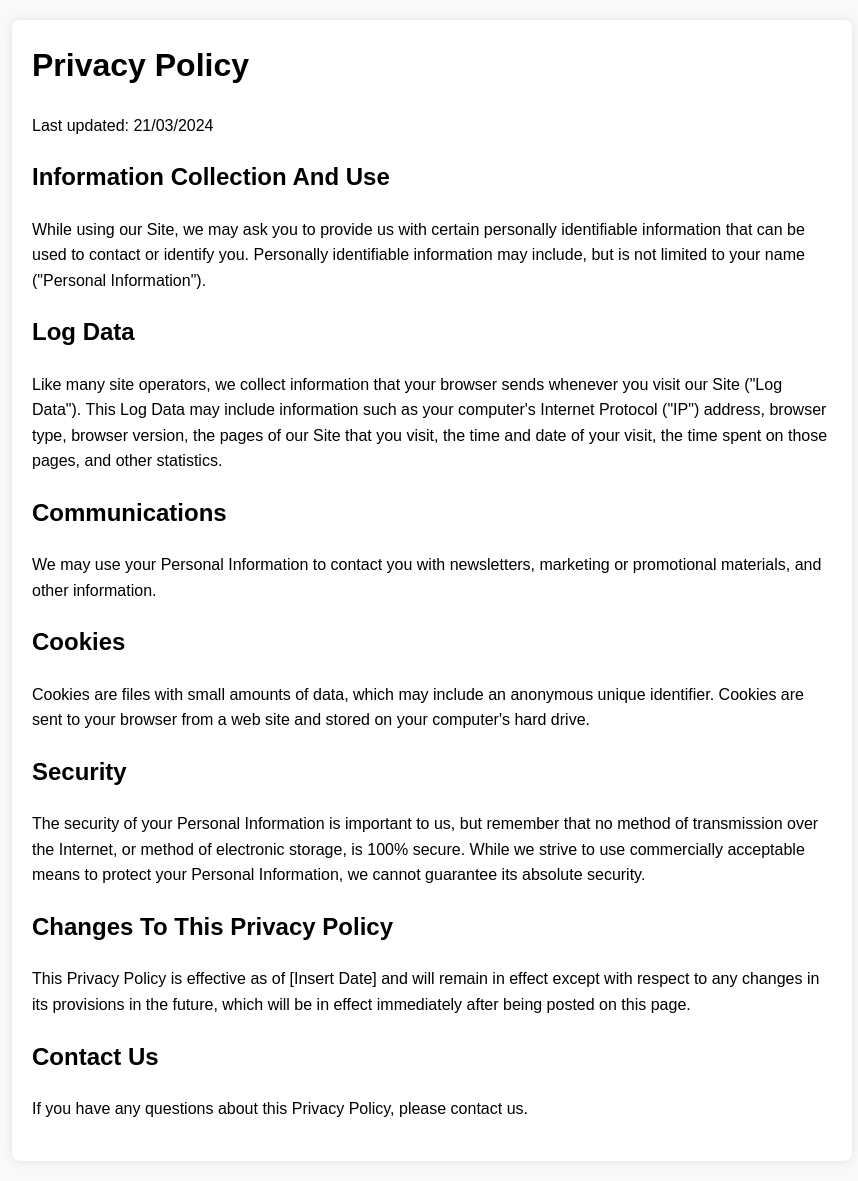
After one commit to SharonChiru/FINAL-PLP-PROJECT, a Django app: template events/templates/events/privacy_policy.html in a window 1280 px wide. The commit adds this page. Shown: the whole page, without its empty margins (208-1066 px from the left). Run offline with Django 3.2, Linux system fonts and the light colour scheme; the template is opened without the code that fills it, so the values that code supplies are empty.

Commit message:
working on about, privacy policy and contact page

```diff
--- /dev/null
+++ b/events/templates/events/privacy_policy.html
@@ -0,0 +1,78 @@
+<!DOCTYPE html>
+<html lang="en">
+<head>
+    <meta charset="UTF-8">
+    <meta name="viewport" content="width=device-width, initial-scale=1.0">
+    <title>Privacy Policy - ServiceConnect Hub</title>
+    <style>
+        body {
+            font-family: Arial, sans-serif;
+            line-height: 1.6;
+            margin: 0;
+            padding: 0;
+            background-color: #f9f9f9;
+        }
+        .container {
+            max-width: 800px;
+            margin: 20px auto;
+            padding: 20px;
+            background-color: #fff;
+            border-radius: 8px;
+            box-shadow: 0 0 10px rgba(0, 0, 0, 0.1);
+        }
+        h1 {
+            margin-top: 0;
+        }
+        h2 {
+            margin-top: 20px;
+        }
+        p {
+            margin-bottom: 20px;
+        }
+    </style>
+</head>
+<body>
+    <div class="container">
+        <h1>Privacy Policy</h1>
+
+        <p>Last updated: 21/03/2024</p>
+
+        <h2>Information Collection And Use</h2>
+        <p>
+            While using our Site, we may ask you to provide us with certain personally identifiable information that can be used to contact or identify you. Personally identifiable information may include, but is not limited to your name ("Personal Information").
+        </p>
+
+        <h2>Log Data</h2>
+        <p>
+            Like many site operators, we collect information that your browser sends whenever you visit our Site ("Log Data"). This Log Data may include information such as your computer's Internet Protocol ("IP") address, browser type, browser version, the pages of our Site that you visit, the time and date of your visit, the time spent on those pages, and other statistics.
+        </p>
+
+        <h2>Communications</h2>
+        <p>
+            We may use your Personal Information to contact you with newsletters, marketing or promotional materials, and other information.
+        </p>
+
+        <h2>Cookies</h2>
+        <p>
+            Cookies are files with small amounts of data, which may include an anonymous unique identifier. Cookies are sent to your browser from a web site and stored on your computer's hard drive.
+        </p>
+        <!-- Add more subheadings and content as needed -->
+
+        <h2>Security</h2>
+        <p>
+            The security of your Personal Information is important to us, but remember that no method of transmission over the Internet, or method of electronic storage, is 100% secure. While we strive to use commercially acceptable means to protect your Personal Information, we cannot guarantee its absolute security.
+        </p>
+
+        <h2>Changes To This Privacy Policy</h2>
+        <p>
+            This Privacy Policy is effective as of [Insert Date] and will remain in effect except with respect to any changes in its provisions in the future, which will be in effect immediately after being posted on this page.
+        </p>
+        <!-- Add more subheadings and content as needed -->
+
+        <h2>Contact Us</h2>
+        <p>
+            If you have any questions about this Privacy Policy, please contact us.
+        </p>
+    </div>
+</body>
+</html>
```
Also changed, not shown: events/templates/events/about.html (renamed from events/templates/events/our_values.html, +26 -8 lines), events/templates/events/home.html (+7 -6 lines), events/templates/events/our_mission.html (deleted, +0 -17 lines), events/templates/events/our_team.html (deleted, +0 -13 lines), events/templates/events/our_vision.html (deleted, +0 -15 lines), events/templates/events/who_we_are.html (deleted, +0 -20 lines), events/urls.py (+4 -7 lines), events/views.py (+5 -12 lines), static/css/styles.css (+32 -0 lines).
